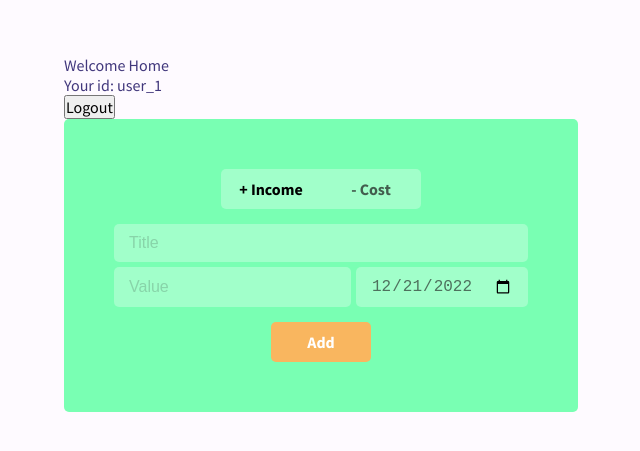
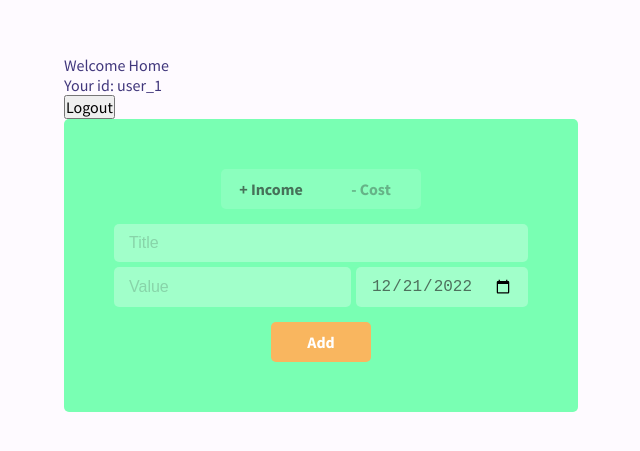
Before and after one commit to lukasikgrzegorz/prosiapp, a React (Create React App) app: page / in a window 1280 px wide. Shown: the part 127-578 px from the top of the page, without its empty margins (319-959 px from the left). Built offline with nearby package versions, Linux system fonts and the light colour scheme; no server answers; the database is empty; sample sign-in values are in the browser's storage.

Commit message:
fetchHistory

```diff
--- a/src/components/NewItemForm/NewItemForm.module.css
+++ b/src/components/NewItemForm/NewItemForm.module.css
@@ -45,13 +45,13 @@
   padding: 10px;
   border:none;
   min-width: 100px;
-  background-color: #ffffff4b;
-  color: #1d1d1db7;
+  background-color: #ffffff23;
+  color: #1d1d1d56;
   cursor: pointer;
 }
 
 .button-wrapper button:disabled{
-  color: #000000;
+  color: #1d1d1da0;
 }
 
 .button-wrapper button:first-child {
--- a/src/pages/Home/Home.jsx
+++ b/src/pages/Home/Home.jsx
@@ -8,6 +8,8 @@ import { useDispatch, useSelector } from "react-redux";
 import NewItemForm from "../../components/NewItemForm/NewItemForm";
 import { setUserID, removeUserID } from "../../redux/userSlice";
 import { getUserID } from "../../redux/selectors";
+import { getDocs, collection } from "firebase/firestore";
+import { db } from "../../services/firebase";
 
 const Home = () => {
 	const navigate = useNavigate();
@@ -36,6 +38,17 @@ const Home = () => {
 			.catch((error) => {});
 	};
 
+	const fetchHistory = async () => {
+		await getDocs(collection(db, `${userID}`)).then((querySnapshot) => {
+			const newData = querySnapshot.docs.map((doc) => ({ ...doc.data(), id: doc.id }));
+			console.log(newData);
+		});
+	};
+
+	useEffect(() => {
+		userID && fetchHistory();
+	});
+
 	return (
 		<>
 			<nav>
```
